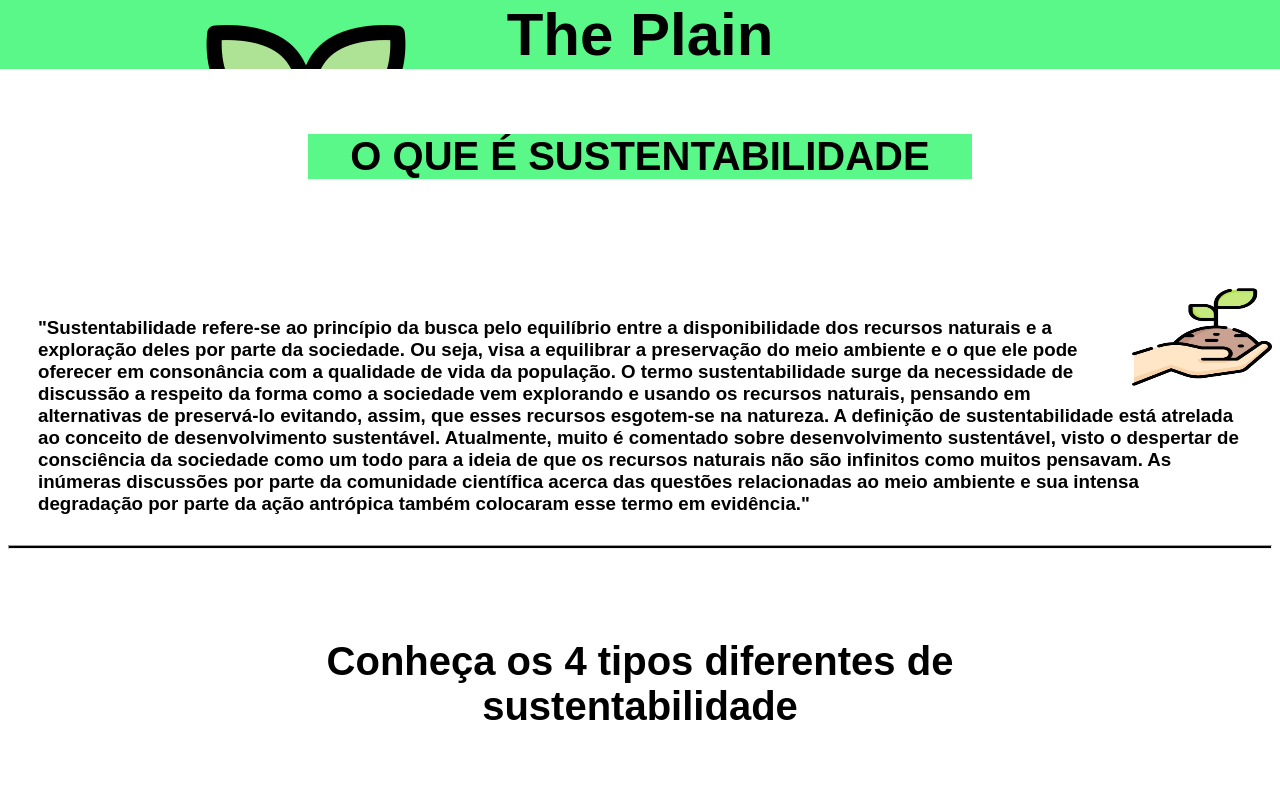
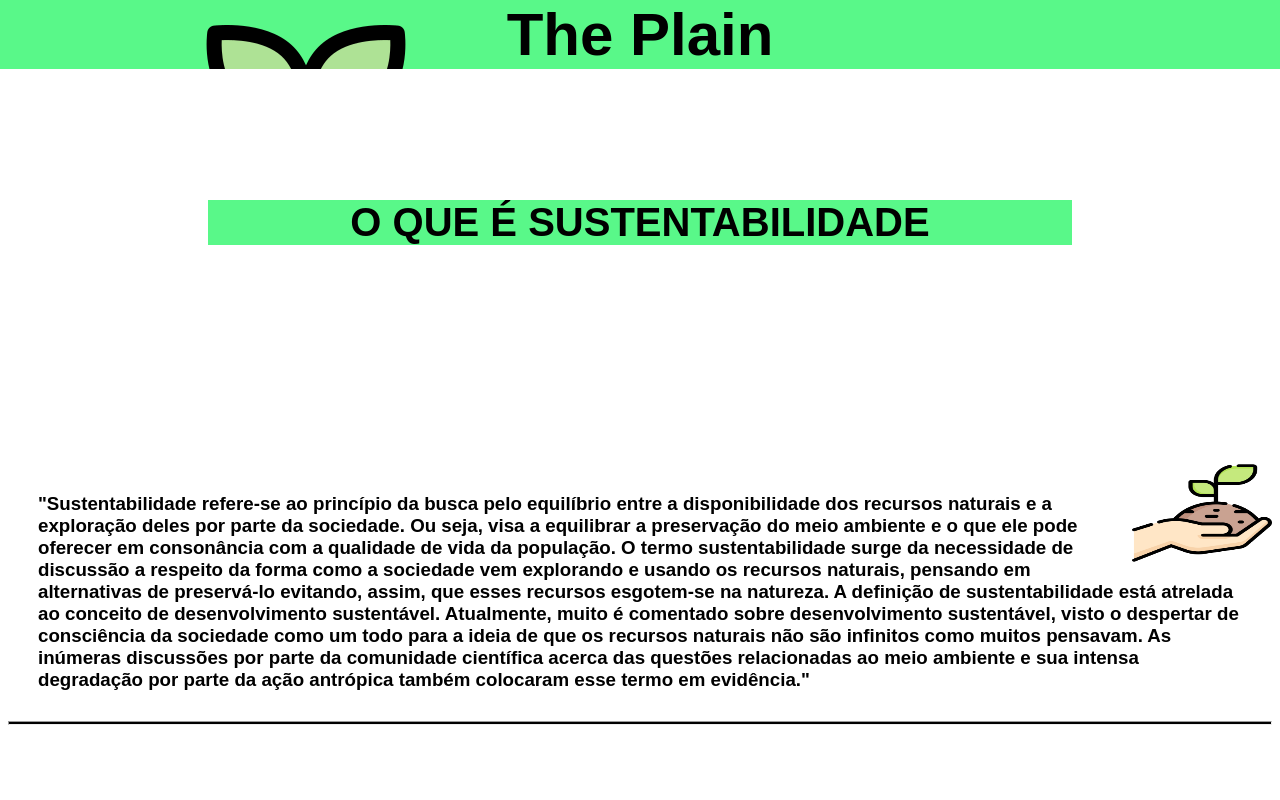
Before and after one commit to httpsCaique/projetoti22, a plain HTML site: page index.html in a window 1280 px wide. Shown: the top 800 px of the page. Drawn offline with Linux system fonts and the light colour scheme.

Commit message:
Add files via upload

```diff
--- a/site.css
+++ b/site.css
@@ -25,12 +25,12 @@ h1
   background-color: aquamarine;
   margin: 0;
   background: #59f889 url("img/ecologia.png") no-repeat scroll 50px 25px;
+  border-top: #48ff00 10px;
   text-decoration: none;
   position: absolute;
   top: 0;
   left: 0;
   right: 0;
-
 
 
 
@@ -49,6 +49,7 @@ h2{
     font-size: 40px;
     background-color: #59f889;
     margin: 90px 300px;
+    margin: 200px;
 
 }
 
@@ -78,3 +79,7 @@ border: #59f889;
 text-align: center;
 font-size: 30px;
 }
+
+img{
+    max-width: 100%;
+}
```
Also changed, not shown: index.html (+1 -2 lines).
